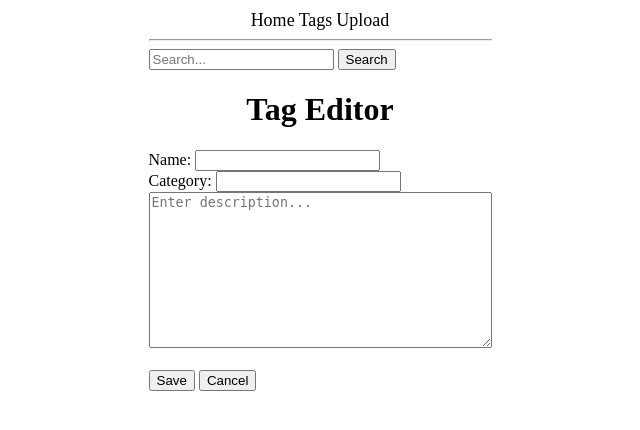
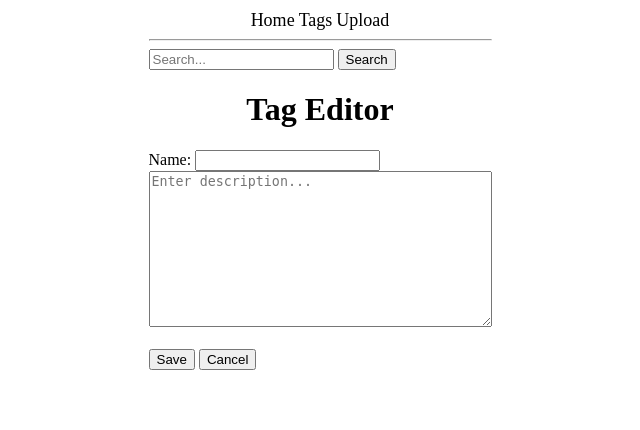
Before and after one commit to disbxys/boardy2, a Flask app: page /tags/new in a window 1280 px wide. Shown: the top 430 px of the page, without its empty margins (320-960 px from the left). Run offline with Flask 3, Linux system fonts and the light colour scheme; some libraries are stand-ins or nearby versions.

Commit message:
Remove dedicated categories

```diff
--- a/flask_app/routes.py
+++ b/flask_app/routes.py
@@ -13,7 +13,7 @@ from PIL import Image as PILImage
 import werkzeug.datastructures.file_storage as werkzeug_fs
 
 from flask_app import app
-from flask_app.models import Category, db, Image, image_tag, Tag
+from flask_app.models import db, Image, image_tag, Tag
 
 
 PER_PAGE = 42
@@ -227,23 +227,7 @@ def get_tag_info(name: str):
 def create_tag():
     if request.method == "POST":
         tag_name = request.form.get("name", type=str)
-        category_name = request.form.get("category", None, type=str)
         tag_description = request.form.get("description", None, type=str)
-
-        category: Category | None
-        if (category_name is not None) and (category_name.strip() != ""):
-            # Sanitize category name input
-            category_name = category_name.strip().lower()
-
-            category = Category.query.filter_by(name=category_name).first()
-            if category is None:
-                # Add category to database
-                new_category = Category(name=category_name)
-                db.session.add(new_category)
-                app.logger.info(f"New <Category> created: {new_category.name}.")
-
-        # This SHOULD NEVER be None
-        category = Category.query.filter_by(name=category_name).first()
 
         if (tag_description is None) or (tag_description.strip() == ""):
             tag_description = None
@@ -257,12 +241,11 @@ def create_tag():
             # referred_tag_id is None or referred_tag_id not in database; create a new tag.
             tag = Tag(
                 name = new_tag_name,
-                description = tag_description,
-                category = category
+                description = tag_description
             )
 
             db.session.add(tag)
-            app.logger.info(f"New <Tag> created: '{category.name+':' if category else ''}{tag.name}'")
+            app.logger.info(f"New <Tag> created: {tag.name}'")
 
         else:
             flash("A tag with the name <{}> already exists.".format(tag.name))
@@ -271,15 +254,11 @@ def create_tag():
 
         return redirect(url_for("tags_index"))
 
-    categories = Category.query.all()
-
     return render_template(
         "tag_editor.html",
         action_url = url_for("create_tag"),
-        categories = categories,
         tag_name = "",
-        tag_description = "",
-        tag_category_name = ""
+        tag_description = ""
     )
 
 
@@ -289,23 +268,7 @@ def edit_tag(id: int):
 
     if request.method == "POST":
         tag_name = request.form.get("name", type=str)
-        category_name = request.form.get("category", None, type=str)
         tag_description = request.form.get("description", None, type=str)
-
-        category: Category | None
-        if (category_name is not None) and (category_name.strip() != ""):
-            # Sanitize category name input
-            category_name = category_name.strip().lower()
-
-            category = Category.query.filter_by(name=category_name).first()
-            if category is None:
-                # Add category to database
-                new_category = Category(name=category_name)
-                db.session.add(new_category)
-                app.logger.info(f"New <Category> created: {new_category.name}.")
-
-        # This SHOULD NEVER be None
-        category = Category.query.filter_by(name=category_name).first()
 
         if (tag_description is None) or (tag_description.strip() == ""):
             tag_description = None
@@ -321,23 +284,18 @@ def edit_tag(id: int):
         else:
             tag.name = new_tag_name
             tag.description = tag_description
-            tag.category = category
 
-            app.logger.info(f"<Tag> updated: '{category.name+':' if category else ''}{tag.name}'")
+            app.logger.info(f"<Tag> updated: {tag.name}")
 
         db.session.commit()
 
         return redirect(url_for("tags_index"))
 
-    categories = Category.query.all()
-
     return render_template(
         "tag_editor.html",
         action_url = url_for("edit_tag", id=id),
-        categories = categories,
         tag_name = tag.name,
-        tag_description = "" if tag.description is None else tag.description,
-        tag_category_name = tag.category.name
+        tag_description = "" if tag.description is None else tag.description
     )
 
 
@@ -401,41 +359,15 @@ def upload_file():
             if not general_tag:
                 general_tag = Tag(name="general")
 
-            # Create 'metadata' category if it does not exist
-            metadata_category = Category.query.filter_by(name="metadata").first()
-            if metadata_category is None:
-                metadata_category = Category(name="metadata")
-
-                db.session.add(metadata_category)
-                db.session.commit()
-
-                app.logger.info("New <Category> saved in database: 'metadata'.")
-
-                # This extra step is needed in order to get the correct id for
-                # the 'metadata' category to assign to the 'video' tag.
-                # Try querying from database again.
-                metadata_category = db.session.query(Category).filter_by(name="metadata").first()
-
-                if metadata_category is None:
-                    raise Exception("<Category> 'metadata' should exist in database but is not found.")
-
             # Create 'video' tag if it does not exist.
             video_tag = db.session.query(Tag).filter_by(name="video").first()
             if video_tag is None:
-                video_tag = Tag(name="video", category_id=metadata_category.id)
+                video_tag = Tag(name="metadata:video")
 
                 db.session.add(video_tag)
                 db.session.commit()
 
-                app.logger.info("New <Tag> saved in database: 'metadata'.")
-
-            # Ensure category id for 'metadata' category is assigned to the 'video' tag.
-            if (video_tag.category_id is None) or (video_tag.category_id != metadata_category.id):
-                video_tag.category_id = metadata_category.id
-
-                db.session.commit()
-
-                app.logger.info("Category assigned to Tag 'video': 'metadata'.")
+                app.logger.info("New <Tag> saved in database: metadata:video.")
 
             files_saved = list()
             for file in files:
--- a/flask_app/templates/tag_editor.html
+++ b/flask_app/templates/tag_editor.html
@@ -10,15 +10,6 @@
         <div class="tag-name tag-input">
             <label for="name" >Name: </label>
             <input type="text" name="name" value="{{ tag_name }}" required />
-        </div>
-        <div class="tag-category tag-input">
-            <label for="category" >Category: </label>
-            <input type="text" name="category" value="{{ tag_category_name }}" list="category-list" />
-            <datalist id="category-list">
-                {% for category in categories %}
-                <option value="{{ category.name }}"></option>
-                {% endfor %}
-            </datalist>
         </div>
         <div class="tag-descrption">
             <textarea
--- a/flask_app/templates/tag_info.html
+++ b/flask_app/templates/tag_info.html
@@ -6,7 +6,6 @@
 <div class="content">
     <div style="text-align: center; margin: 10px;">
         <h1 style="margin: auto;">{{ tag.name | replace("_", " ") | title }}</h1>
-        <span><strong>{{ tag.category.name }}</strong></span>
         <br />
         <span><a href="{{ url_for('edit_tag', id=tag.id) }}">edit</a></span>
     </div>
```
Also changed, not shown: flask_app/models.py (+0 -11 lines).
